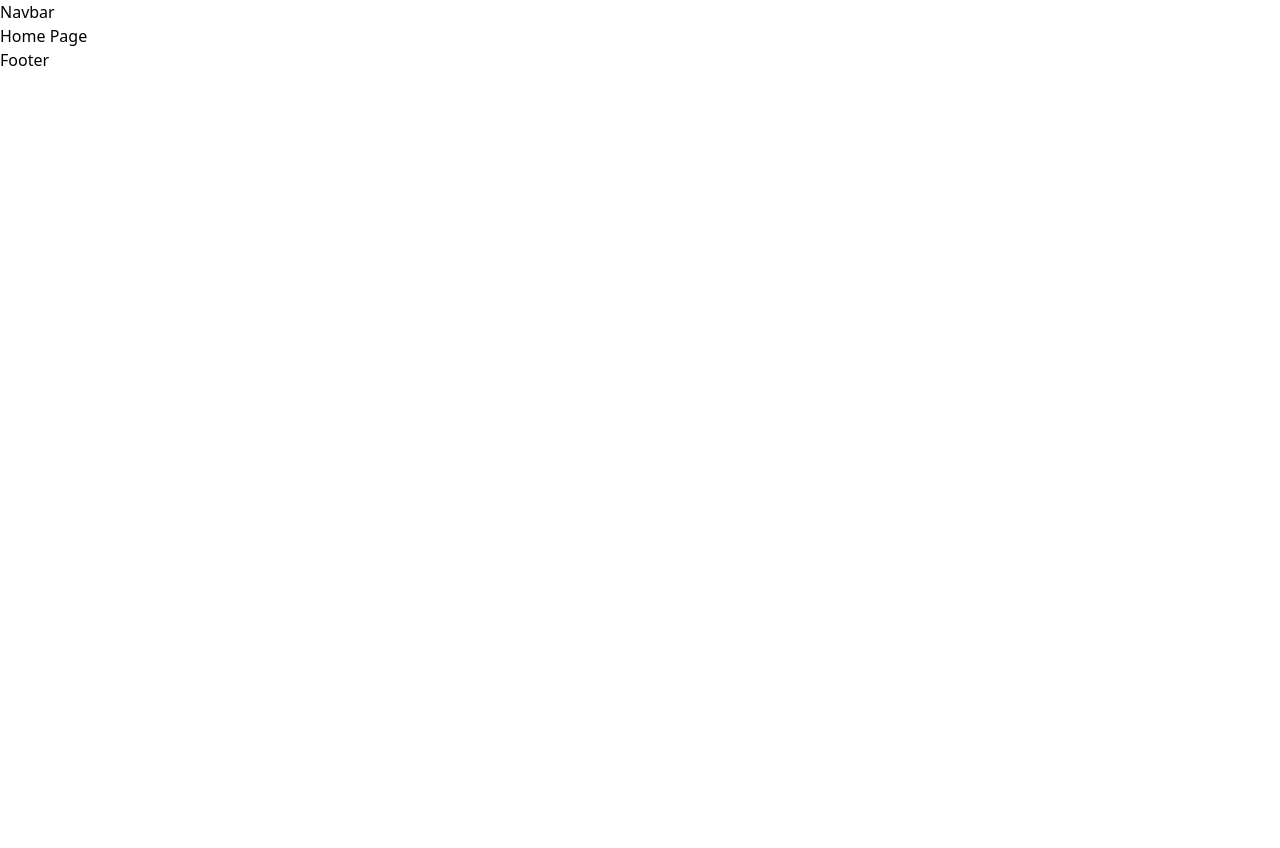
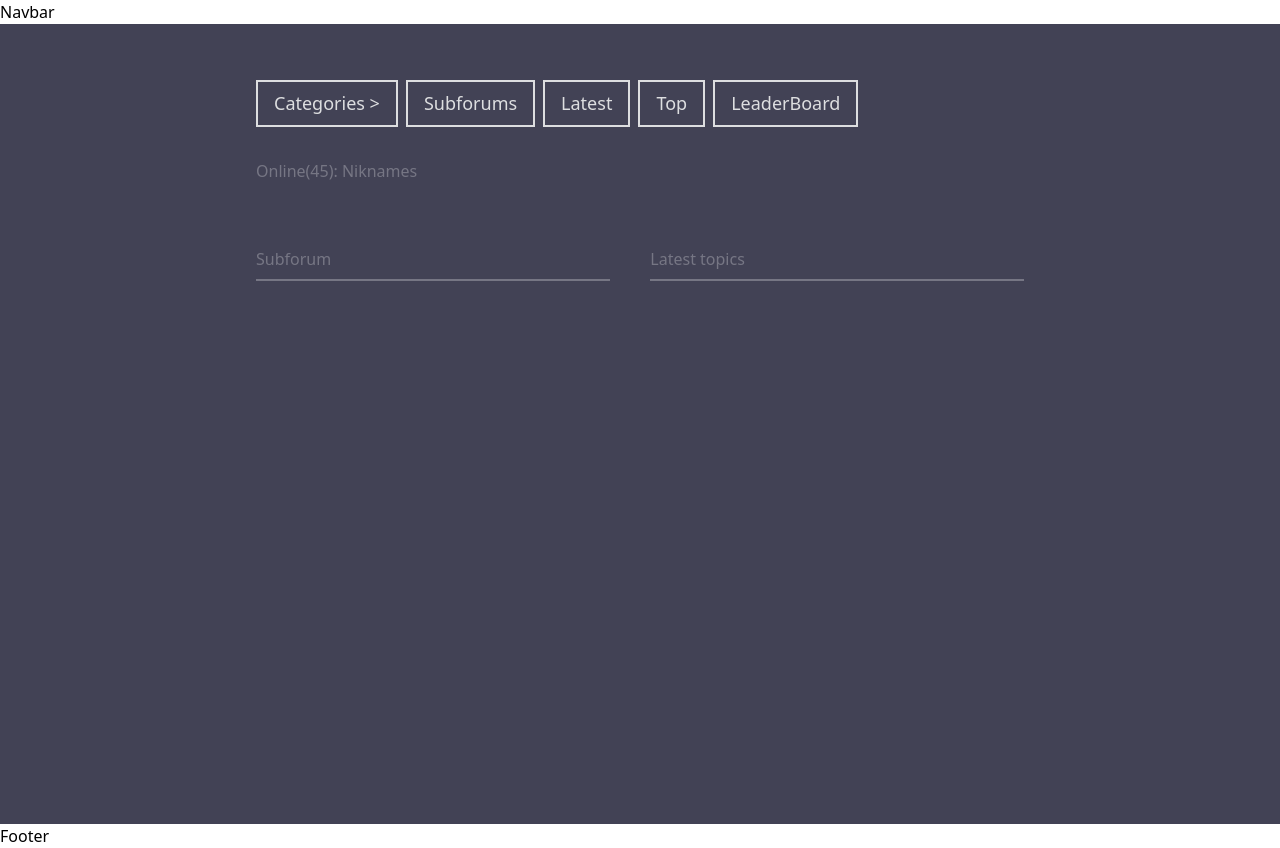
Before and after one commit to giosurmanidze/developers-forum-client, a Vue app: page / in a window 1280 px wide. Before the commit the page ends 800 px from the top, so only its background shows below. Built offline with nearby package versions, Linux system fonts and the light colour scheme.

Commit message:
feat/style home page

```diff
--- a/package.json
+++ b/package.json
@@ -13,9 +13,11 @@
     "vue-router": "^4.3.2"
   },
   "devDependencies": {
+    "@rushstack/eslint-patch": "^1.10.3",
     "@vitejs/plugin-vue": "^5.0.4",
     "autoprefixer": "^10.4.19",
     "postcss": "^8.4.38",
+    "prettier": "^3.2.5",
     "tailwindcss": "^3.4.3",
     "typescript": "^5.2.2",
     "vite": "^5.2.0",
--- a/src/App.vue
+++ b/src/App.vue
@@ -1,5 +1,5 @@
 <script setup lang="ts">
-import MainLayout from './components/MainLayout.vue';
+import MainLayout from "./components/MainLayout.vue";
 </script>
 
 <template>
--- a/src/components/MainLayout.vue
+++ b/src/components/MainLayout.vue
@@ -1,11 +1,15 @@
 <script setup lang="ts">
-import { RouterView } from 'vue-router';
+import { RouterView } from "vue-router";
 </script>
 
 <template>
-    <div>
-        <h1>Navbar</h1>
+  <div>
+    <h1>Navbar</h1>
+    <div class="bg-main_body_bg h-screen flex justify-center">
+      <div class="w-[60%] pt-14">
         <router-view />
-        <h1>Footer</h1>
+      </div>
     </div>
+    <h1>Footer</h1>
+  </div>
 </template>
--- a/src/pages/HomePage.vue
+++ b/src/pages/HomePage.vue
@@ -1,3 +1,55 @@
 <template>
-    Home Page
+  <div>
+    <div>
+      <div class="flex gap-2">
+        <div class="button-container">
+          <button class="button-style">Categories ></button>
+        </div>
+        <div class="button-container">
+          <button class="button-style">Subforums</button>
+        </div>
+        <div class="button-container">
+          <button class="button-style">Latest</button>
+        </div>
+        <div class="button-container">
+          <button class="button-style">Top</button>
+        </div>
+        <div class="button-container">
+          <button class="button-style">LeaderBoard</button>
+        </div>
+      </div>
+      <div class="pt-8 text-text_color text-md">Online(45): Niknames</div>
+    </div>
+    <div class="pt-8 flex justify-between gap-10">
+      <div class="flex-grow">
+        <div class="pt-8 text-text_color text-md">Subforum</div>
+        <div class="border-t-2 border-text_color mt-2"></div>
+      </div>
+      <div class="flex-grow">
+        <div class="pt-8 text-text_color text-md">Latest topics</div>
+        <div class="border-t-2 border-text_color mt-2"></div>
+      </div>
+    </div>
+  </div>
 </template>
+
+<style>
+.button-container {
+  display: inline-block;
+}
+
+.button-style {
+  padding: 0.5rem 1rem;
+  border: 2px solid #dddee0;
+  color: #dddee0;
+  font-size: 1.125rem;
+  transition:
+    background-color 0.3s,
+    color 0.3s;
+}
+
+.button-style:hover {
+  background-color: #dddee0;
+  color: #424255;
+}
+</style>
--- a/tailwind.config.js
+++ b/tailwind.config.js
@@ -5,7 +5,13 @@ export default {
     "./src/**/*.{vue,js,ts,jsx,tsx}",
   ],
   theme: {
-    extend: {},
+    extend: {
+      colors: {
+        main_body_bg: '#424255',
+        main_color: '#DDDEE0',
+        text_color: '#767684'
+      }
+    },
   },
   plugins: [],
 }
```
Also changed, not shown: 1 other file (tests, documents, lock files or other folders).
